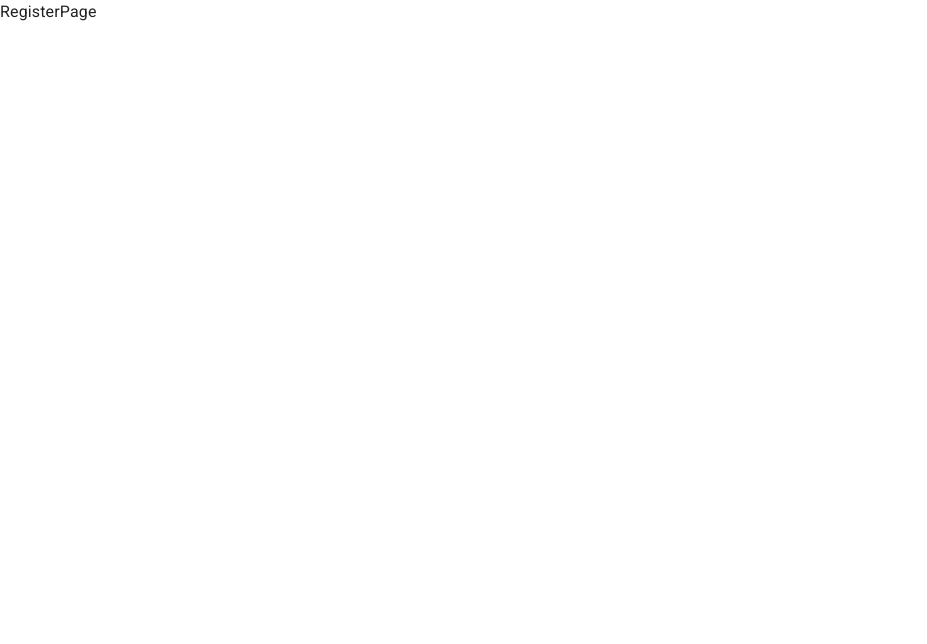
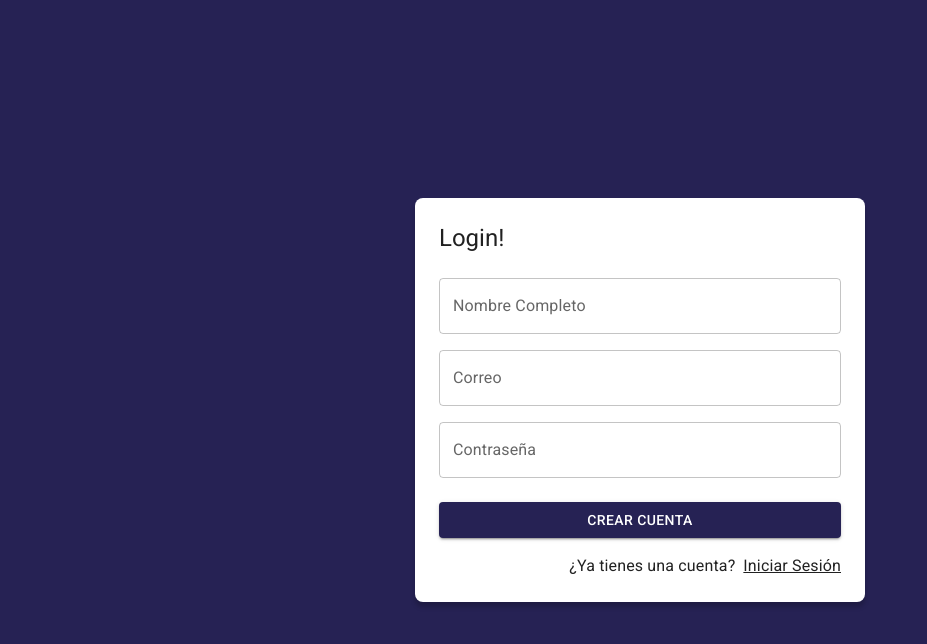
Before and after one commit to cristianps1988/08-journalApp, a React (Vite) app: page /auth/register in a window 1280 px wide. Shown: the top 644 px of the page, without its empty margins (0-927 px from the left). Built offline with nearby package versions, Linux system fonts and the light colour scheme.

Commit message:
navbar, sidebar added

```diff
--- /dev/null
+++ b/src/auth/layouts/AuthLayout.jsx
@@ -0,0 +1,24 @@
+import { Grid, Typography } from "@mui/material"
+
+export const AuthLayout = ({ children, title = '' }) => {
+    return (
+        <Grid
+            container
+            spacing={0}
+            direction="column"
+            alignItems="center"
+            justifyContent="center"
+            sx={{ minHeight: "100vh", backgroundColor: "primary.main", padding: 4 }}
+        >
+            <Grid item
+                className="box-shadow"
+                xs={3}
+                sx={{ backgroundColor: "white", padding: 3, borderRadius: 2, width: { sm: 450 } }}
+            >
+                <Typography variant="h5" sx={{ mb: 1 }}>{title}</Typography>
+                {children}
+            </Grid>
+        </Grid>
+    )
+
+}
--- a/src/auth/pages/LoginPage.jsx
+++ b/src/auth/pages/LoginPage.jsx
@@ -1,23 +1,11 @@
 import { Link as RouterLink } from 'react-router-dom'
 import { Google } from "@mui/icons-material"
 import { Button, Grid, Link, TextField, Typography } from "@mui/material"
+import { AuthLayout } from '../layouts/AuthLayout'
 
 export const LoginPage = () => {
     return (
-        <Grid
-            container
-            spacing={0}
-            direction="column"
-            alignItems="center"
-            justifyContent="center"
-            sx={{ minHeight: "100vh", backgroundColor: "primary.main", padding: 4 }}
-        >
-            <Grid item
-                className="box-shadow"
-                xs={3}
-                sx={{ backgroundColor: "white", padding: 3, borderRadius: 2 }}
-            >
-                <Typography variant="h5" sx={{ mb: 1 }}>Login</Typography>
+        <AuthLayout title='Login!'>
             <form>
                 <Grid container>
                     <Grid item xs={12} sx={{ mt: 2 }}>
@@ -60,8 +48,7 @@ export const LoginPage = () => {
                     </Grid>
                 </Grid>
             </form>
-            </Grid>
-        </Grid>
+        </AuthLayout>
 
     )
 }
--- a/src/auth/pages/RegisterPage.jsx
+++ b/src/auth/pages/RegisterPage.jsx
@@ -1,6 +1,58 @@
+import { Link as RouterLink } from 'react-router-dom'
+import { Google } from "@mui/icons-material"
+import { Button, Grid, Link, TextField, Typography } from "@mui/material"
+import { AuthLayout } from '../layouts/AuthLayout'
 
 export const RegisterPage = () => {
     return (
-        <div>RegisterPage</div>
+        <AuthLayout title='Login!'>
+            <form>
+                <Grid container>
+                    <Grid item xs={12} sx={{ mt: 2 }}>
+                        <TextField
+                            label="Nombre Completo"
+                            type="text"
+                            placeholder="Jhon Doe"
+                            fullWidth
+                        />
+                    </Grid>
+
+                    <Grid item xs={12} sx={{ mt: 2 }}>
+                        <TextField
+                            label="Correo"
+                            type="email"
+                            placeholder="correo@correo.com"
+                            fullWidth
+                        />
+                    </Grid>
+
+                    <Grid item xs={12} sx={{ mt: 2 }}>
+                        <TextField
+                            label="Contraseña"
+                            type="password"
+                            placeholder="Password"
+                            fullWidth
+                        />
+                    </Grid>
+
+                    <Grid container spacing={2} sx={{ mb: 2, mt: 1 }}>
+                        <Grid item xs={12}>
+                            <Button variant="contained" fullWidth>
+                                Crear Cuenta
+                            </Button>
+                        </Grid>
+
+                    </Grid>
+
+                    <Grid container direction="row" justifyContent="end">
+                        <Typography sx={{ mr: 1 }}>¿Ya tienes una cuenta?</Typography>
+                        <Link component={RouterLink} color="inherit" to="/auth/login">
+                            Iniciar Sesión
+                        </Link>
+                    </Grid>
+                </Grid>
+            </form>
+        </AuthLayout>
+
     )
 }
--- /dev/null
+++ b/src/journal/components/Navbar.jsx
@@ -0,0 +1,32 @@
+import { LogoutOutlined, MenuOutlined } from "@mui/icons-material"
+import { AppBar, Grid, IconButton, Toolbar, Typography } from "@mui/material"
+
+export const Navbar = ({ drawerWidth = 240 }) => {
+    return (
+        <AppBar
+            position="fixed"
+            sx={{
+                width: { sm: `calc(100% - ${drawerWidth}px)` },
+                ml: { sm: `${drawerWidth}px` }
+            }}
+        >
+            <Toolbar>
+                <IconButton
+                    color="inherit"
+                    edge='start'
+                    sx={{ mr: 2, display: { sm: 'none' } }}
+                >
+                    <MenuOutlined />
+                </IconButton>
+
+                <Grid container direction='row' justifyContent='space-between' alignItems='center'>
+                    <Typography variant='h6' noWrap component='div'>JournalApp</Typography>
+                    <IconButton color="error">
+                        <LogoutOutlined />
+                    </IconButton>
+                </Grid>
+            </Toolbar>
+
+        </AppBar>
+    )
+}
--- /dev/null
+++ b/src/journal/components/Sidebar.jsx
@@ -0,0 +1,46 @@
+import { TurnedInNot } from '@mui/icons-material'
+import { Box, Divider, Drawer, Grid, List, ListItem, ListItemButton, ListItemIcon, ListItemText, Toolbar, Typography } from '@mui/material'
+
+export const Sidebar = ({ drawerWidth = 240 }) => {
+    return (
+        <Box
+            component='nav'
+            sx={{ width: { sm: drawerWidth }, flexShrink: { sm: 0 } }}
+        >
+            <Drawer
+                variant='permanent'
+                open
+                sx={{
+                    display: { xl: 'block' },
+                    '& .MuiDrawer-paper': { boxSizing: 'border-box', width: drawerWidth }
+                }}
+            >
+                <Toolbar>
+                    <Typography variant='h6' noWrap component='div'>
+                        Cristian Peña
+                    </Typography>
+                </Toolbar>
+
+                <Divider />
+
+                <List>
+                    {
+                        ['Enero', 'Febrero', 'Marzo', 'Abril', 'Mayo', 'Junio'].map(text => (
+                            <ListItem key0={text} disablePadding>
+                                <ListItemButton>
+                                    <ListItemIcon>
+                                        <TurnedInNot />
+                                    </ListItemIcon>
+                                    <Grid container>
+                                        <ListItemText primary={text} />
+                                        <ListItemText secondary='Excepteur minim veniam labore sit esse reprehenderit.' />
+                                    </Grid>
+                                </ListItemButton>
+                            </ListItem>
+                        ))
+                    }
+                </List>
+            </Drawer>
+        </Box>
+    )
+}
--- /dev/null
+++ b/src/journal/components/index.js
@@ -0,0 +1,2 @@
+export * from './Navbar'
+export * from './Sidebar'
--- /dev/null
+++ b/src/journal/layout/JournalLayout.jsx
@@ -0,0 +1,21 @@
+import { Box, Toolbar } from "@mui/material"
+import { Navbar, Sidebar } from "../components"
+
+export const JournalLayout = ({ children }) => {
+
+    const drawerWidth = 240
+
+    return (
+        <Box sx={{ display: 'flex' }}>
+            <Navbar drawerWidth={drawerWidth} />
+            <Sidebar drawerWidth={drawerWidth} />
+            <Box
+                component='main'
+                sx={{ flexGrow: 1, p: 3 }}
+            >
+                <Toolbar />
+                {children}
+            </Box>
+        </Box>
+    )
+}
--- a/src/journal/pages/JournalPage.jsx
+++ b/src/journal/pages/JournalPage.jsx
@@ -1,6 +1,14 @@
+import { Typography } from "@mui/material"
+import { JournalLayout } from "../layout/JournalLayout"
 
 export const JournalPage = () => {
     return (
-        <div>JournalPage</div>
+        <JournalLayout>
+            <Typography>Lorem ipsum dolor sit amet consectetur adipisicing elit. Sit magni debitis voluptate sint, officia facilis perferendis expedita quod inventore repellat, sapiente doloremque nihil dolorum eos, et repudiandae? Ratione, sed minus!</Typography>
+
+            {/* nothing selected */}
+            {/* journal */}
+
+        </JournalLayout>
     )
 }
```
Lines whose indentation alone changed are shown as unchanged.
